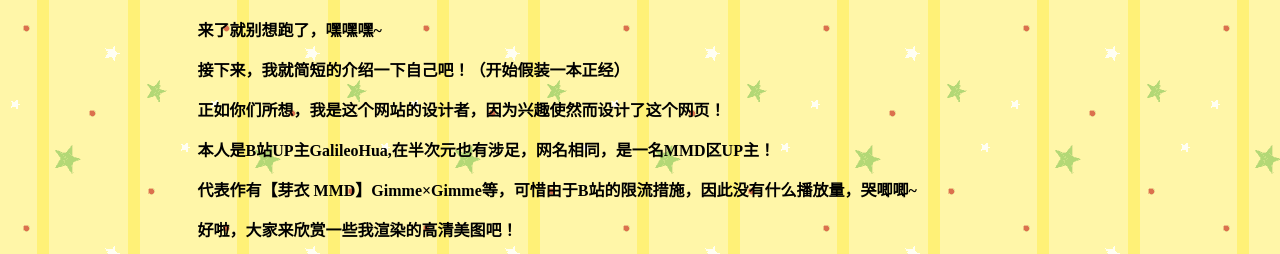
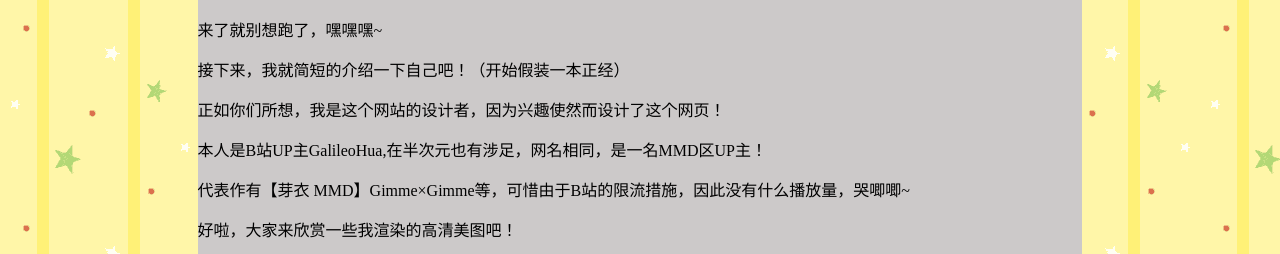
Before and after one commit to GalileoHua/GalileoHua.github.io, a plain HTML site: page index.html in a window 1280 px wide. Shown: the part 270-524 px from the top of the page. Drawn offline with Linux system fonts and the light colour scheme.

Commit message:
Some changes

```diff
--- a/index.html
+++ b/index.html
@@ -21,7 +21,7 @@
 	<ul>
 </section>
 
-<section class="获奖专利">
+<section class="底色内容">
 	<h2>首先，很高兴你们有兴趣点入这个页面！！！！！</h2>
 	<p>来了就别想跑了，嘿嘿嘿~</p>
 	<p>接下来，我就简短的介绍一下自己吧！（开始假装一本正经）</p>
--- a/syles.css
+++ b/syles.css
@@ -15,11 +15,6 @@ body footer {
     /* [disabled]border-width: medium; */
     clear: both;
 }
-
-
-.获奖专利 p {
-    font-weight: 600;
-}
 body {
     background-image: url(images/背景.gif);
 
@@ -28,14 +23,16 @@ body {
     color: #FFFFFF;
     text-decoration: none;
 }
-.获奖专利 {
-    padding-left: 15%;
-    padding-right: 15%;
-}
 .图片 {
     margin-left: 0%;
 
 }
+.底色内容 {
+    margin-left: 15%;
+    margin-right: 15%;
+    background-color: #CCC9C9;
+}
+
 .小标题 {
     font-weight: 600;
     font-size: large;
@@ -47,3 +44,7 @@ body {
 .个人图片 {
     margin-left: 15%;
 }
+.居左 {
+    float: none;
+    text-align: left;
+}
```
